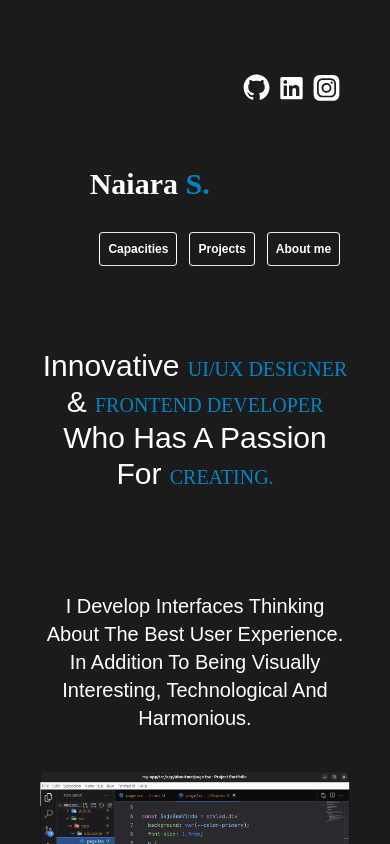
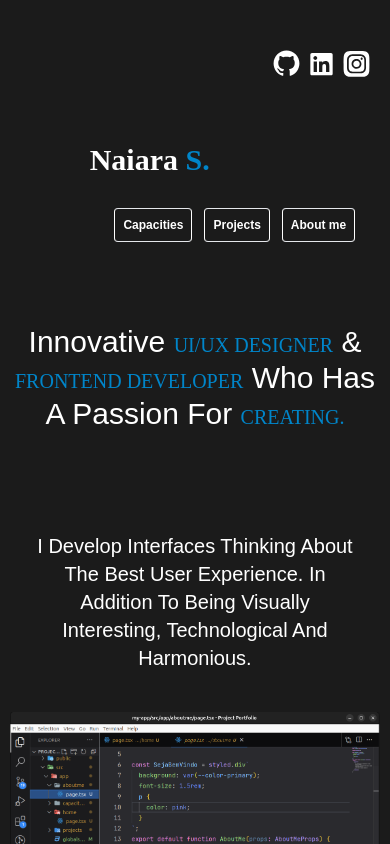
Before and after one commit to SraReaper/portfolioNaiaraS, a Next.js app: page / in a window 390 px wide. Shown: the top 844 px of the page. Built offline with nearby package versions, Linux system fonts and the light colour scheme.

Commit message:
feat: Change in body margin

```diff
--- a/src/app/layout.tsx
+++ b/src/app/layout.tsx
@@ -19,7 +19,9 @@ export default function RootLayout({
         <meta name="viewport" content="width=device-width, initial-scale=1" />
         <link rel="icon" href="/favicon.png" />
       </head>
-      <body className="w-100vh bg-bg1 mt-16 mb-0 mx-10 md:mx-20">{children}</body>
+      <body className="w-100vh bg-bg1  mt-[40px] sm:mt-16 mb-0 mx-[10px] sm:mx-20 ">
+        {children}
+      </body>
     </html>
   );
 }
```
